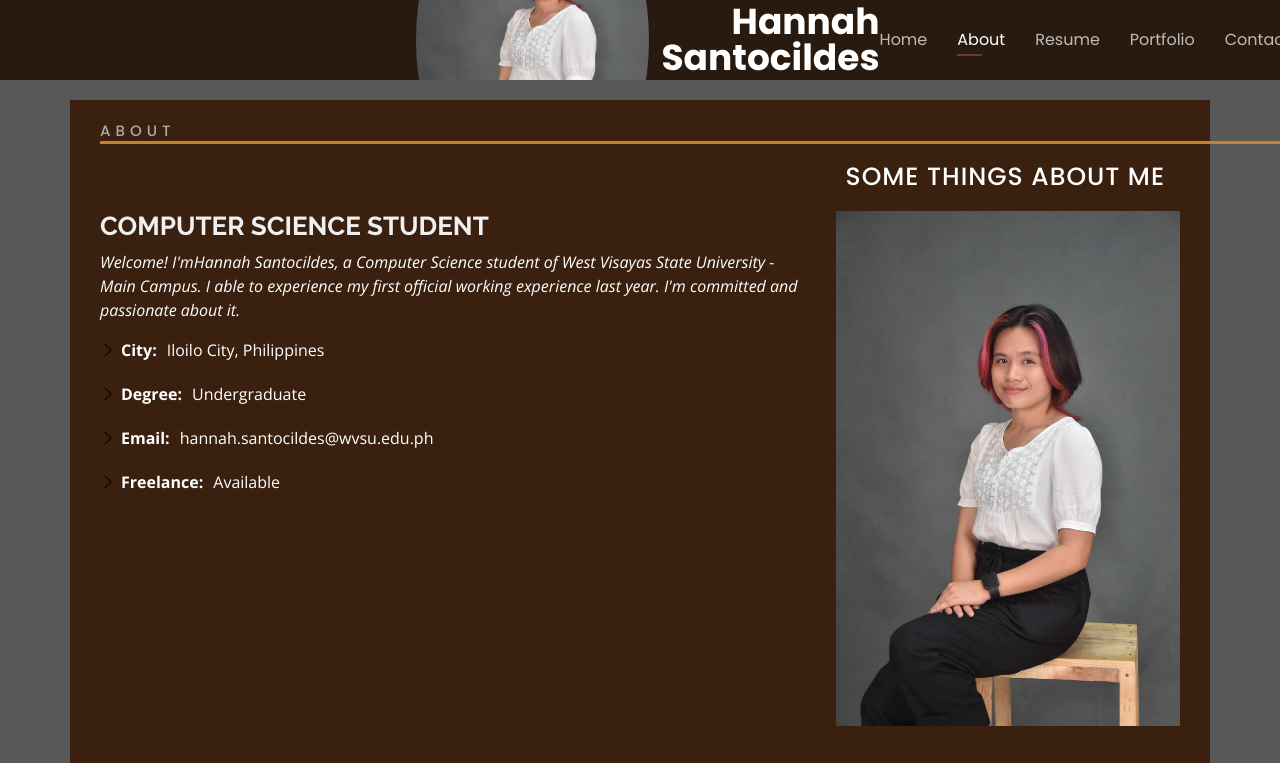
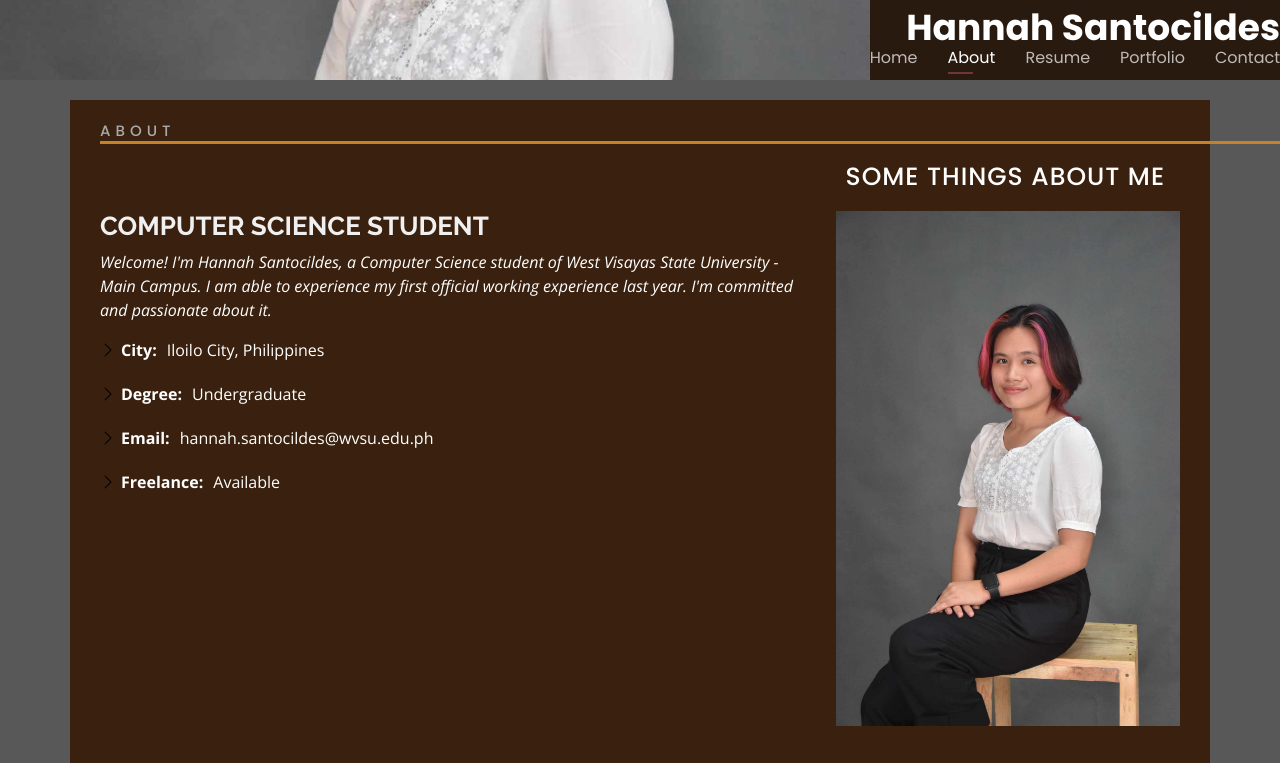
Before and after one commit to iimnanabi/iimnanabi.github.io, a plain HTML site: page index.html in a window 1280 px wide. Both pictures are taken after a click on the link "About". Shown: the top 763 px of the page. Drawn offline with nearby package versions, Linux system fonts and the light colour scheme.

Commit message:
Update index.html

```diff
--- a/index.html
+++ b/index.html
@@ -5,7 +5,7 @@
   <meta charset="utf-8">
   <meta content="width=device-width, initial-scale=1.0" name="viewport">
 
-  <title>Maria Joeanne A. Gison</title>
+  <title>Hannah Santocildes</title>
   <meta content="" name="description">
   <meta content="" name="keywords">
 
@@ -39,11 +39,11 @@
   <!-- ======= Header ======= -->
   <header id="header">
 
-    <img src="assets/img/me.jpg" class="img-fluid main-img" alt="">
+    <div class="img-container">
+      <img src="assets/img/me.jpg" class="img-fluid main-img" alt="">
+    </div>
 
-    <div class="container">
-
-
+    <div class="info-container">
 
       <h1><a href="index.html">Hannah Santocildes</a></h1>
       <!-- Uncomment below if you prefer to use an image logo -->
@@ -86,8 +86,8 @@
         <div class="col-lg-8 pt-4 pt-lg-0 content" data-aos="fade-left">
           <h3>COMPUTER SCIENCE STUDENT</h3>
           <p class="fst-italic">
-            Welcome! I'mHannah Santocildes, a Computer Science student of
-            West Visayas State University - Main Campus. I able to experience my first official working experience last year.
+            Welcome! I'm Hannah Santocildes, a Computer Science student of
+            West Visayas State University - Main Campus. I am able to experience my first official working experience last year.
             I'm committed and passionate about it.
           </p>
           <div class="row">
```
